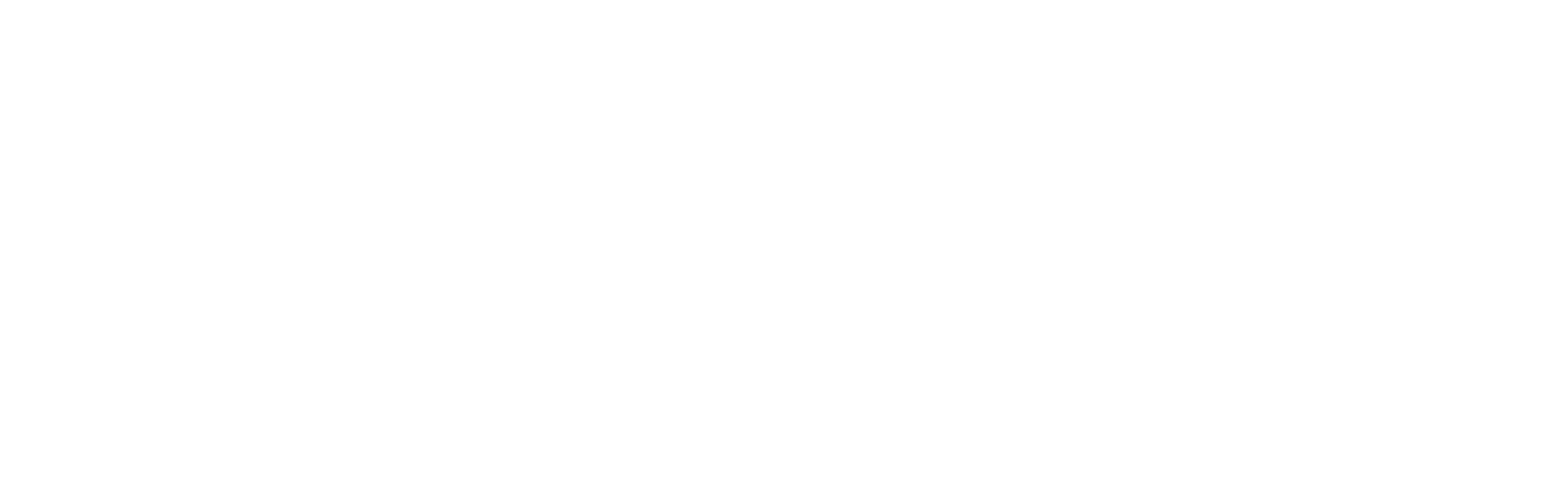
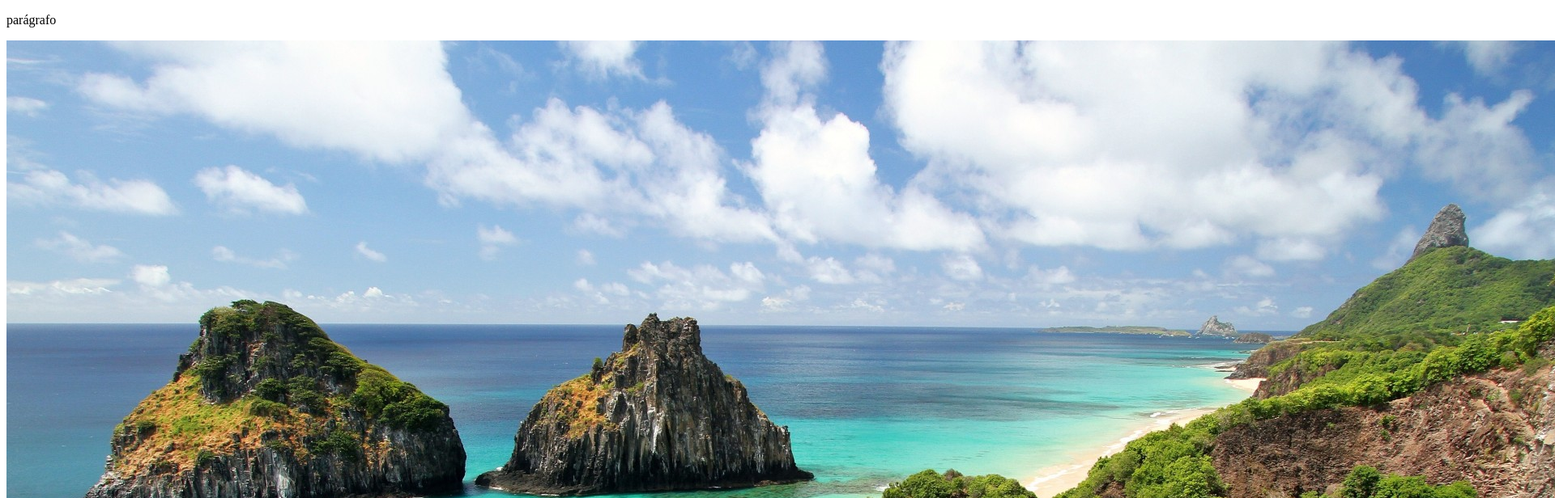
Before and after one commit to lilianlyczko/lilianlyczko.github.io, a plain HTML site: page index.html in a window 1280 px wide. Shown: the top 616 px of the page at 81% size, 1920 px wide, since content can reach past the window. Drawn offline with Linux system fonts and the light colour scheme.

Commit message:
Add files via upload

```diff
--- a/index.html
+++ b/index.html
@@ -3,9 +3,11 @@
 <head>
     <meta charset="UTF-8">
     <meta name="viewport" content="width=device-width, initial-scale=1.0">
-    <title>Document</title>
+    <title>praia</title>
 </head>
 <body>
+    <p>parágrafo</p>
+    <img src="praia.jpg">
+</body>
 
-</body>
 </html>
```
